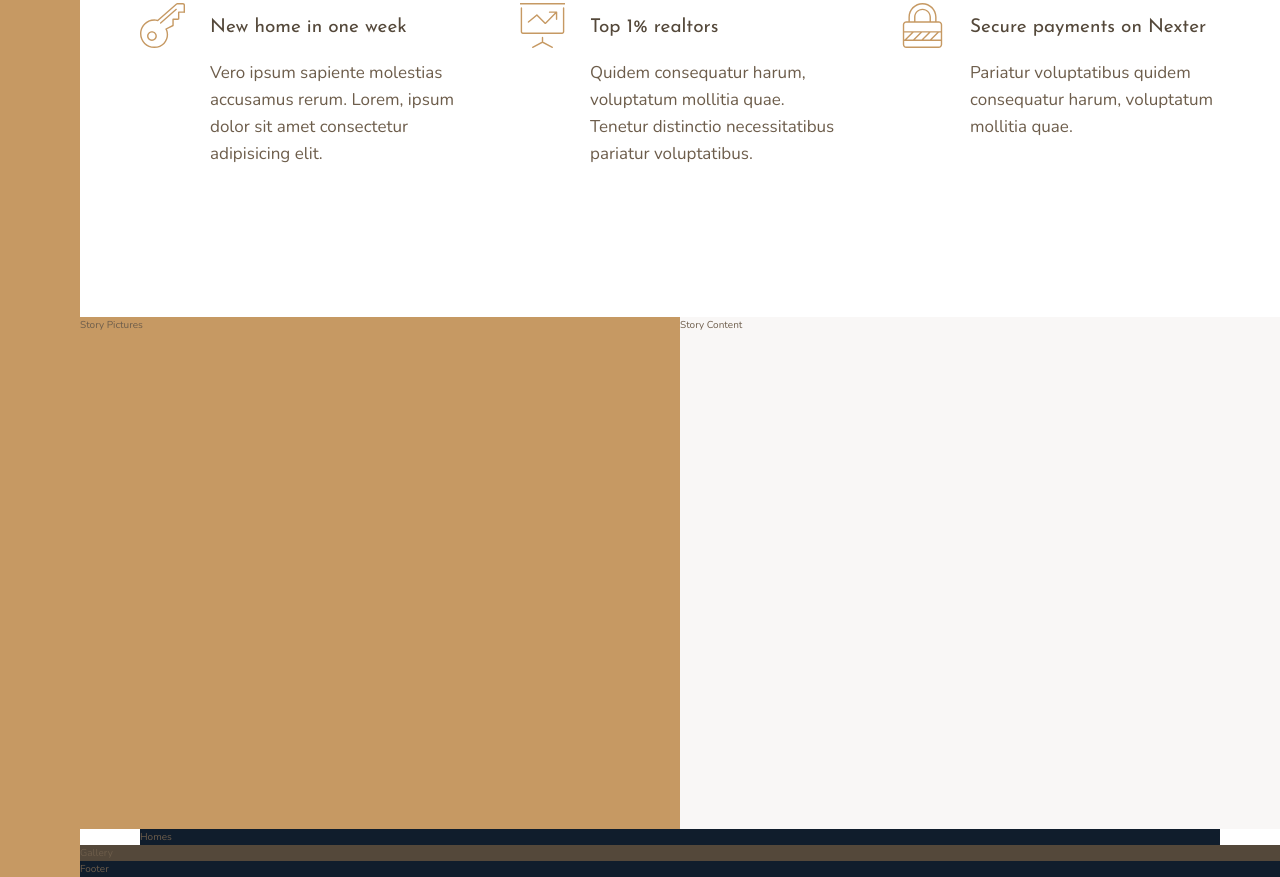
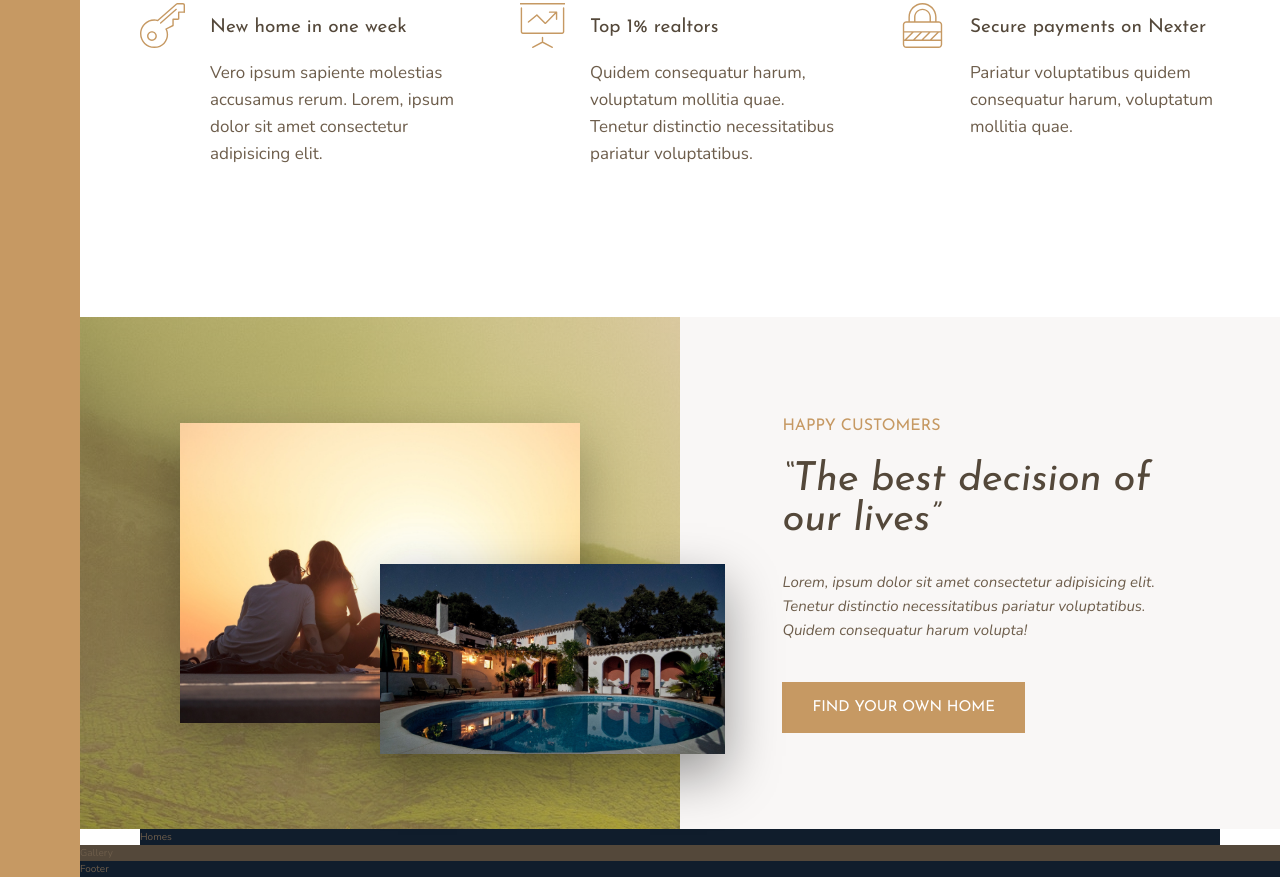
Before and after one commit to maismin/nexter, a website: page index.html in a window 1280 px wide. Shown: the part 994-1871 px from the top of the page. Drawn offline with nearby package versions, Linux system fonts and the light colour scheme.

Commit message:
Create Story Section

```diff
--- a/index.html
+++ b/index.html
@@ -65,8 +65,18 @@
         </p>
       </div>
     </section>
-    <div class="story__pictures">Story Pictures</div>
-    <div class="story__content">Story Content</div>
+    <div class="story__pictures">
+      <img src="img/story-1.jpeg" alt="Couple with new house" class="story__image--1" />
+      <img src="img/story-2.jpeg" alt="New house" class="story__image--2" />
+    </div>
+    <div class="story__content">
+      <div class="heading-3 mb-sm">Happy Customers</div>
+      <div class="heading-2 heading-2--dark mb-md">&ldquo;The best decision of our lives&rdquo;</div>
+      <p class="story__text">
+        Lorem, ipsum dolor sit amet consectetur adipisicing elit. Tenetur distinctio necessitatibus pariatur voluptatibus. Quidem consequatur harum volupta!
+      </p>
+      <button class="btn">Find your own home</button>
+    </div>
     <section class="homes">Homes</section>
     <section class="gallery">Gallery</section>
     <footer class="footer">Footer</footer>
--- a/sass/_story.scss
+++ b/sass/_story.scss
@@ -2,10 +2,54 @@
   &__pictures {
     background-color: $color-primary;
     grid-column: full-start / col-end 4;
+    background-image: linear-gradient(
+        rgba($color-primary, 0.5),
+        rgba($color-primary, 0.5)
+      ),
+      url(../img/back.jpg);
+
+    display: grid;
+    grid-template-rows: repeat(6, 1fr);
+    grid-template-columns: repeat(6, 1fr);
+    align-items: center;
+  }
+
+  &__image--1 {
+    width: 100%;
+
+    grid-row: 2 / 6;
+    grid-column: 2 / 6;
+    box-shadow: 0 2rem 5rem rgba(#000, 0.3);
+  }
+
+  &__image--2 {
+    width: 115%;
+
+    grid-row: 4 / 6;
+    grid-column: 4 / 7;
+    z-index: 10;
+    box-shadow: 0 2rem 5rem rgba(#000, 0.4);
   }
 
   &__content {
     background-color: $color-grey-light-1;
     grid-column: col-start 5 / full-end;
+
+    padding: 6rem 8vw;
+
+    // display: flex;
+    // flex-direction: column;
+    // justify-content: center;
+    // align-items: start;
+
+    display: grid;
+    align-content: center;
+    justify-items: start;
+  }
+
+  &__text {
+    font-size: 1.5rem;
+    font-style: italic;
+    margin-bottom: 4rem;
   }
 }
--- a/sass/_typography.scss
+++ b/sass/_typography.scss
@@ -8,10 +8,24 @@
 
 .heading-2 {
   @extend %heading;
+  font-size: 4rem;
+  font-style: italic;
+  line-height: 1;
+
+  &--light {
+    color: $color-grey-light-1;
+  }
+
+  &--dark {
+    color: $color-grey-dark-1;
+  }
 }
 
 .heading-3 {
   @extend %heading;
+  font-size: 1.6rem;
+  color: $color-primary;
+  text-transform: uppercase;
 }
 
 .heading-4 {
@@ -26,3 +40,37 @@
     color: $color-grey-dark-1;
   }
 }
+
+.btn {
+  background-color: $color-primary;
+  color: #fff;
+  border: none;
+  border-radius: 0;
+  font-family: $font-display;
+  font-size: 1.5rem;
+  text-transform: uppercase;
+  padding: 1.8rem 3rem;
+  cursor: pointer;
+  transition: all 0.2s;
+
+  &:hover {
+    background-color: $color-primary-dark;
+  }
+}
+
+// margin bottom
+.mb-sm {
+  margin-bottom: 2rem;
+}
+
+.mb-md {
+  margin-bottom: 3rem;
+}
+
+.mb-lg {
+  margin-bottom: 4rem;
+}
+
+.mb-hg {
+  margin-bottom: 8rem;
+}
```
Also changed, not shown: css/style.css.
